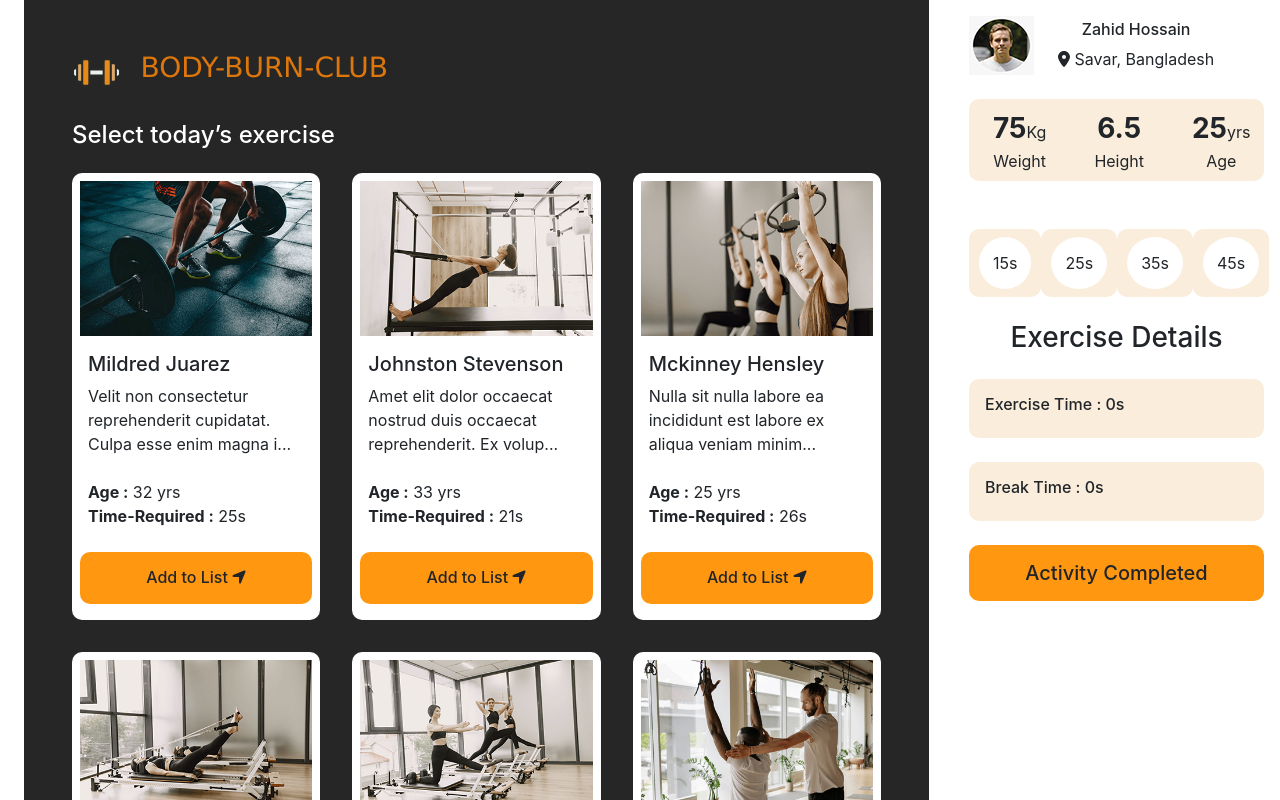
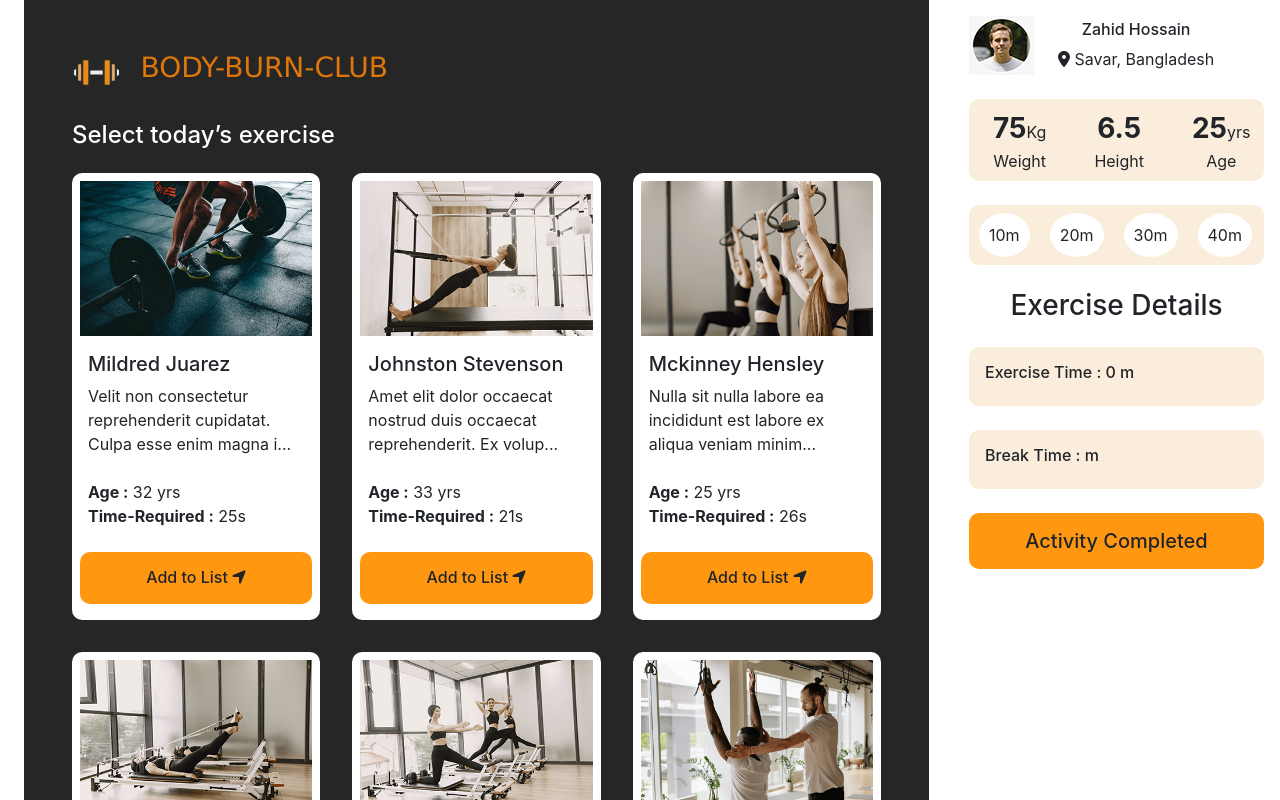
Before and after one commit to jharnakhatun2/body-burn-club_repo, a React (Create React App) app: page / in a window 1280 px wide. Shown: the top 800 px of the page. Built offline with nearby package versions, Linux system fonts and the light colour scheme.

Commit message:
added Break Time by onClick handler

```diff
--- a/src/Activity/Activity.js
+++ b/src/Activity/Activity.js
@@ -9,6 +9,7 @@ import './Activity.css';
 const Activity = () => {
     const [excercises, setExcercises] = useState([]);
     const [exerciseTime, setExerciseTime] = useState([]);
+
     useEffect(() => {
         fetch('data.json')
             .then(res => res.json())
--- a/src/Board/Board.css
+++ b/src/Board/Board.css
@@ -25,7 +25,20 @@
     background-color: #faeddc;
     border-radius: 10px;
 }
-
+.break{
+    background-color: #faeddc;
+    border-radius: 10px;
+}
+.break p{
+    background-color: #ffffff;
+    padding: 10px;
+    margin: 0 10px;
+    border-radius: 50%;
+}
+.break p:hover{
+    background-color: #ff9711;
+    cursor: pointer;
+}
 .toast-button h5{
     background-color: #ff9711;
     border-radius: 10px;
--- a/src/Board/Board.js
+++ b/src/Board/Board.js
@@ -1,32 +1,21 @@
-import React, { useState } from 'react';
 import { FontAwesomeIcon } from '@fortawesome/react-fontawesome';
 import { faLocationDot } from '@fortawesome/free-solid-svg-icons';
 import profileImg from '../profile.png';
 import './Board.css';
-import Break from '../Break/Break';
+import { useState } from 'react';
 
 
 const Board = (props) => {
     const {exerciseTime} =props;
-    const [breakTimes, setBreakTimes] = useState([]);
-
-
-    const selectedBreakTimes = [
-                    {id:1, time: 15},
-                    {id:2, time: 25},
-                    {id:3, time: 35},
-                    {id:4, time: 45}
-    ]
-
+    const [times, setTimes] = useState([]);
 
     let totalTime = 0;
     for(const time of exerciseTime){
         totalTime = totalTime + time.timeequired;
     }
-
-    const handleBreakTime = (brTime) => {
-        const newBreakTime = [...breakTimes, brTime];
-        setBreakTimes(newBreakTime);
+    const addBreakTime =(times)=>{
+        const newTimes = times;
+        setTimes(newTimes);
     }
 
     return (
@@ -58,13 +47,13 @@ const Board = (props) => {
             </div>
 
             {/* Selected Break Time */}
-            <div className="add-a-break d-flex ">
-            {
-                selectedBreakTimes.map(breakTime => <Break
-                        key={breakTime.id}
-                        breakTime={breakTime}
-                ></Break>)
-            }
+            <div className="add-a-break  ">
+            <div className="break d-flex my-4 py-2">
+                    <p><span  onClick={()=>addBreakTime(10)}>10</span>m</p>
+                    <p><span  onClick={()=>addBreakTime(20)}>20</span>m</p>
+                    <p><span  onClick={()=>addBreakTime(30)}>30</span>m</p>
+                    <p><span  onClick={()=>addBreakTime(40)}>40</span>m</p>
+                </div>
             </div>
 
             {/* Exercise Time and Break Section */}
@@ -72,10 +61,10 @@ const Board = (props) => {
                 <div className="details">
                     <h3>Exercise Details</h3>
                     <div className="exercise-time d-flex my-4 p-3 align-items-center">
-                        <h6>Exercise Time : <span>{totalTime}</span>s</h6>
+                        <h6>Exercise Time : <span>{totalTime}</span> m</h6>
                     </div>
                     <div className="break-time d-flex p-3 align-items-center">
-                        <h6>Break Time : <span>0</span>s</h6>
+                        <h6>Break Time : <span>{times}</span> m</h6>
                     </div>
                 </div>
             </div>
--- a/src/Break/Break.css
+++ b/src/Break/Break.css
@@ -1,14 +1,14 @@
-.break{
+/* .break{
     background-color: #faeddc;
     border-radius: 10px;
 }
 .break p{
     background-color: #ffffff;
-    padding: 14px;
+    padding: 8px;
     margin: 0 10px;
     border-radius: 50%;
 }
 .break p:hover{
     background-color: #ff9711;
     cursor: pointer;
-}
+} */
--- a/src/Break/Break.js
+++ b/src/Break/Break.js
@@ -1,20 +1,10 @@
 import React from 'react';
 import './Break.css';
 
-const Break = (props) => {
-    const {id,time} = props.breakTime;
-    const handleBreakTime = (id) => {
-        console.log('Item selected', id);
-    }
-
-    // const handleBreakTime = (brTime) => {
-    //     const newBreakTime = [...breakTimes, brTime];
-    //     setBreakTimes(newBreakTime);
-    // }
+const Break = () => {
 
     return (
-        <div className="break my-4 py-2">
-            <p><span onClick={handleBreakTime(id)}>{time}</span>s</p>
+        <div>
 
         </div>
     );
```
